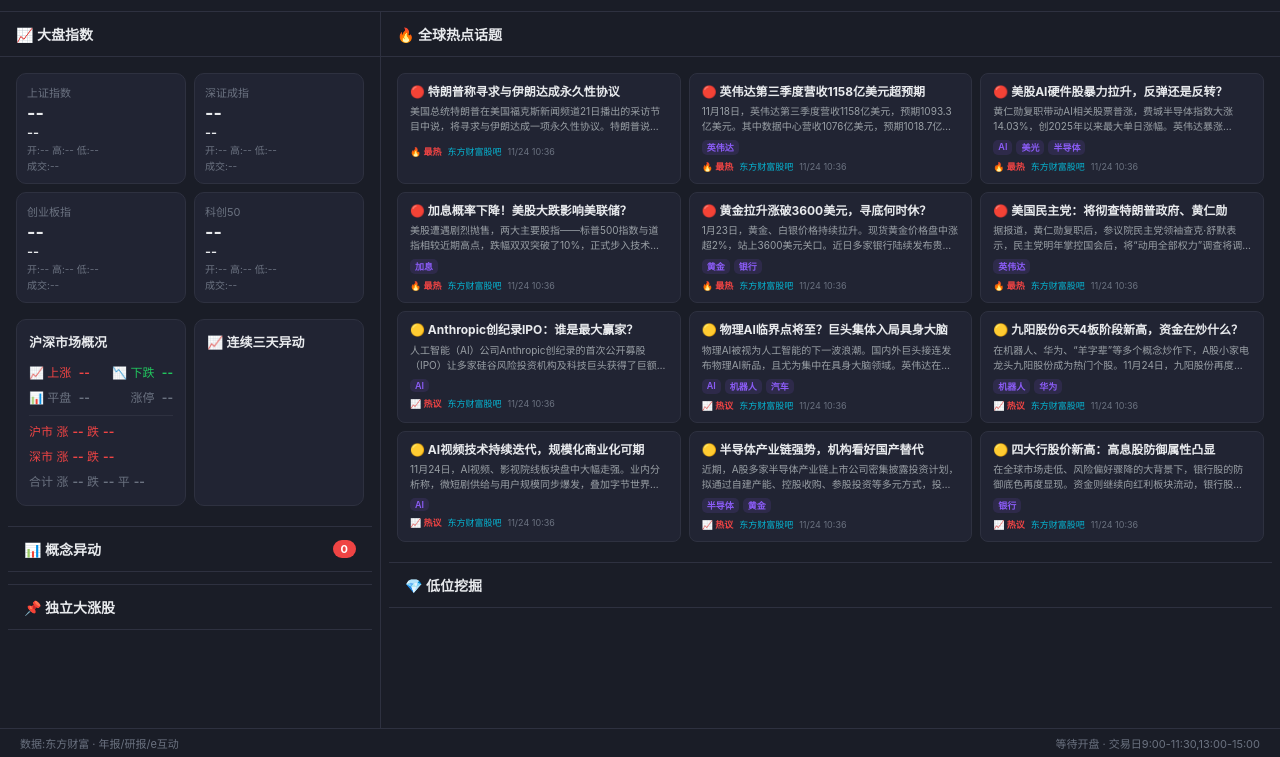
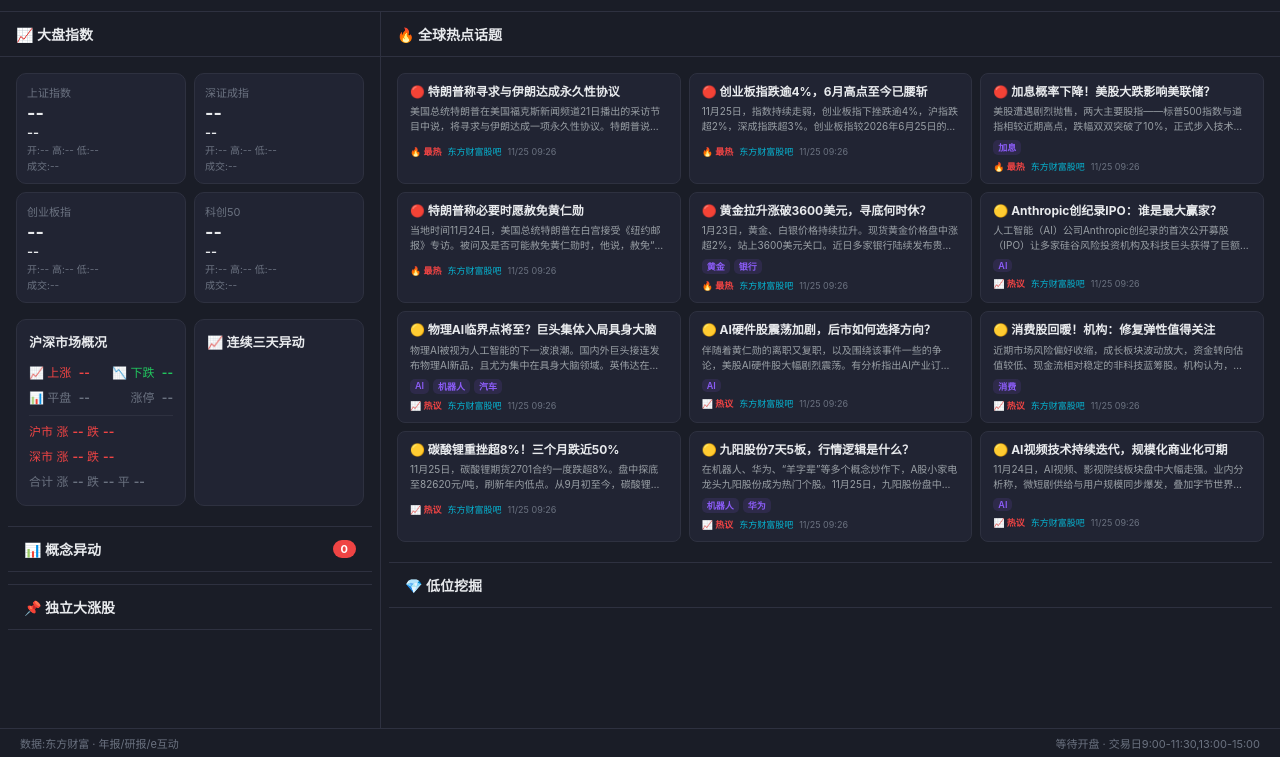
Before and after one commit to yyhhr11/upgraded-doodle, a plain HTML site: page index.html in a window 1280 px wide. Shown: the part 43-800 px from the top of the page. Drawn offline with Linux system fonts and the light colour scheme; no server answers.

Commit message:
auto: 更新热门话题 2026-11-25

```diff
--- a/index.html
+++ b/index.html
@@ -3554,21 +3554,21 @@ function isTrading(){
 function renderAlerts(){const el=document.getElementById('alerts-list');document.getElementById('ab').textContent=S.alerts.length;if(!S.alerts.length){if(el)el.innerHTML='<div class="emp"><div class="ei">👀</div><p>暂无显著异动</p></div>';return}if(el)el.innerHTML=S.alerts.map(a=>{const tops=a.topStocks||[];const cid='mine-'+a.name.replace(/[^a-zA-Z0-9\u4e00-\u9fff]/g,'');return'<div class="acard '+(a.lv==='strong'?'s':a.lv==='medium'?'m':'w')+'" onclick="document.getElementById(&quot;'+cid+'&quot;).scrollIntoView({behavior:&quot;smooth&quot;,block:&quot;start&quot;})"><div class="bn">'+(a.lv==='strong'?'🔴':a.lv==='medium'?'🟡':'🟢')+' '+a.name+'</div><div class="st"><span>涨幅 <span class="sv up">+'+a.change_pct.toFixed(1)+'%</span></span><span>涨停 <span class="sv">'+a.limit_up+'</span>只</span><span>成分 <span class="sv">'+a.total+'</span>只</span><span>得分 <span class="sv">'+a.score+'</span></span></div>'+(a.catalyst?'<div class="reason">'+a.catalyst+'</div>':'')+(tops.length?'<div style="font-size:11px;color:var(--t2);margin-top:6px;line-height:1.6">🔥 领涨：'+tops.map(s=>'<span style="color:'+(s.ch>=9.5?'var(--r)':'var(--t)')+';font-weight:600">'+s.n+'</span><span style="color:'+(s.ch>=0?'var(--r)':'var(--g)')+'">'+(s.ch>=0?'+':'')+s.ch.toFixed(1)+'%</span>').join(' | ')+'</div>':'')+'<div class="ts">'+a.time+'</div></div>'}).join('');}
 
 // ===== 全球热点话题（每日更新） =====
-// 更新日期：2026-11-24
+// 更新日期：2026-11-25
 // 数据来源：东方财富股吧 + 华尔街见闻热门
 const HOT_TOPICS=[
-  {title:'🔴 特朗普称寻求与伊朗达成永久性协议',summary:'美国总统特朗普在美国福克斯新闻频道21日播出的采访节目中说，将寻求与伊朗达成一项永久性协议。特朗普说：“我所做的是，我要确保即使四年、十五年或二十年后我们有一位不称职的总统，我达成的协议也将是永久性的。我不会让某人允许他们拥有核武器并对达成的协议出尔反尔。”特朗普还称，没有考虑伊朗政权更迭，“我从来不太在乎政权”。',tags:[],hot:'🔥 最热',source:'东方财富股吧',time:'11/24 10:36'},
-  {title:'🔴 英伟达第三季度营收1158亿美元超预期',summary:'11月18日，英伟达第三季度营收1158亿美元，预期1093.3亿美元。其中数据中心营收1076亿美元，预期1018.7亿美元。调整后毛利率74.9%。英伟达预计第四季度营收1274亿至1326亿美元，预期1252.5亿美元。',tags:['英伟达'],hot:'🔥 最热',source:'东方财富股吧',time:'11/24 10:36'},
-  {title:'🔴 美股AI硬件股暴力拉升，反弹还是反转？',summary:'黄仁勋复职带动AI相关股票普涨，费城半导体指数大涨14.03%，创2025年以来最大单日涨幅。英伟达暴涨31.48%，单日市值增加近万亿美元；SK海力士涨20.00%，美光科技涨19.04%，台积电涨14.08%。这种幅度的上涨说是“反弹”有点低估了行情的强度，说是“反转”时间维度又太短，股友们怎么看？',tags:['AI','美光','半导体'],hot:'🔥 最热',source:'东方财富股吧',time:'11/24 10:36'},
-  {title:'🔴 加息概率下降！美股大跌影响美联储？',summary:'美股遭遇剧烈抛售，两大主要股指——标普500指数与道指相较近期高点，跌幅双双突破了10%，正式步入技术性回调区间。而随着股市重挫，交易员也迅速削减了对美联储后续加息力度的押注。利率期货交易员目前已不再百分百预计美联储下月将会加息——最新定价显示下月加息25个基点的概率约为95.2%，按兵不动的概率则为4.8%。',tags:['加息'],hot:'🔥 最热',source:'东方财富股吧',time:'11/24 10:36'},
-  {title:'🔴 黄金拉升涨破3600美元，寻底何时休？',summary:'1月23日，黄金、白银价格持续拉升。现货黄金价格盘中涨超2%，站上3600美元关口。近日多家银行陆续发布贵金属市场波动风险提示，提醒投资者密切关注行情变化，增强风险防控意识，合理控制仓位，守护自身资产安全。',tags:['黄金','银行'],hot:'🔥 最热',source:'东方财富股吧',time:'11/24 10:36'},
-  {title:'🔴 美国民主党：将彻查特朗普政府、黄仁勋',summary:'据报道，黄仁勋复职后，参议院民主党领袖查克·舒默表示，民主党明年掌控国会后，将“动用全部权力”调查将调查特朗普政府、黄仁勋及其他英伟达高管等涉嫌为经济利益出卖国家安全的不当行为。据英伟达官网23日消息，英伟达重新任命黄仁勋为首席执行官。美国总统特朗普表示，他曾直接与英伟达董事会沟通，敦促董事会让黄仁勋重新出任公司CEO。',tags:['英伟达'],hot:'🔥 最热',source:'东方财富股吧',time:'11/24 10:36'},
-  {title:'🟡 Anthropic创纪录IPO：谁是最大赢家？',summary:'人工智能（AI）公司Anthropic创纪录的首次公开募股（IPO）让多家硅谷风险投资机构及科技巨头获得了巨额账面回报。其中，亚马逊和谷歌成为持股价值规模最大的机构投资者。按照11月20日收盘价计算，两家公司所持Anthropic股份合计价值约3300亿美元。',tags:['AI'],hot:'📈 热议',source:'东方财富股吧',time:'11/24 10:36'},
-  {title:'🟡 物理AI临界点将至？巨头集体入局具身大脑',summary:'物理AI被视为人工智能的下一波浪潮。国内外巨头接连发布物理AI新品，且尤为集中在具身大脑领域。英伟达在CoRL 2026发布新一代机器人模型GR00T 2。同日Anthropic发布Fable 5.2，在RoboDojo仿真测试中平均成功率达64.9%。谷歌DeepMind发布Gemini Robotics 2.5，在奔驰汽车产线实现96%任务成功率，Apollo 2人形机器人基于该模型自主完成零',tags:['AI','机器人','汽车'],hot:'📈 热议',source:'东方财富股吧',time:'11/24 10:36'},
-  {title:'🟡 九阳股份6天4板阶段新高，资金在炒什么？',summary:'在机器人、华为、“羊字辈”等多个概念炒作下，A股小家电龙头九阳股份成为热门个股。11月24日，九阳股份再度涨停，斩获6天4板。今年9月以来，九阳股份已多次发布风险提示。今年10月26日，九阳股份的控股股东上海力鸿还曾高位减持1.9%公司股份。',tags:['机器人','华为'],hot:'📈 热议',source:'东方财富股吧',time:'11/24 10:36'},
-  {title:'🟡 AI视频技术持续迭代，规模化商业化可期',summary:'11月24日，AI视频、影视院线板块盘中大幅走强。业内分析称，微短剧供给与用户规模同步爆发，叠加字节世界模型等AI催化与海外短剧映射，传媒板块的情绪与预期逐步改善。中期看微短剧收入兑现、AI内容落地与出海商业化，布局宜以经营改善与商业回收为依据，看好内容储备与变现确定性兼具的标的。',tags:['AI'],hot:'📈 热议',source:'东方财富股吧',time:'11/24 10:36'},
-  {title:'🟡 半导体产业链强势，机构看好国产替代',summary:'近期，A股多家半导体产业链上市公司密集披露投资计划，拟通过自建产能、控股收购、参股投资等多元方式，投向半导体设备、材料、芯片制造及测试等环节，加快补链强链。机构指出，在下游、技术、政策和资本四大动能共振下，国产半导体产业链迎来黄金发展周期。',tags:['半导体','黄金'],hot:'📈 热议',source:'东方财富股吧',time:'11/24 10:36'},
-  {title:'🟡 四大行股价新高：高息股防御属性凸显',summary:'在全球市场走低、风险偏好骤降的大背景下，银行股的防御底色再度显现。资金则继续向红利板块流动，银行股逆势活跃，建设银行、工商银行、农业银行、中国银行盘中齐创年内新高，其中，建设银行涨1%，总市值升至3.27万亿元，近一个月有11个交易日刷新历史纪录。',tags:['银行'],hot:'📈 热议',source:'东方财富股吧',time:'11/24 10:36'}
+  {title:'🔴 特朗普称寻求与伊朗达成永久性协议',summary:'美国总统特朗普在美国福克斯新闻频道21日播出的采访节目中说，将寻求与伊朗达成一项永久性协议。特朗普说：“我所做的是，我要确保即使四年、十五年或二十年后我们有一位不称职的总统，我达成的协议也将是永久性的。我不会让某人允许他们拥有核武器并对达成的协议出尔反尔。”特朗普还称，没有考虑伊朗政权更迭，“我从来不太在乎政权”。',tags:[],hot:'🔥 最热',source:'东方财富股吧',time:'11/25 09:26'},
+  {title:'🔴 创业板指跌逾4%，6月高点至今已腰斩',summary:'11月25日，指数持续走弱，创业板指下挫跌逾4%，沪指跌超2%，深成指跌超3%。创业板指较2026年6月25日的历史高点，近103个交易日跌幅达50%。',tags:[],hot:'🔥 最热',source:'东方财富股吧',time:'11/25 09:26'},
+  {title:'🔴 加息概率下降！美股大跌影响美联储？',summary:'美股遭遇剧烈抛售，两大主要股指——标普500指数与道指相较近期高点，跌幅双双突破了10%，正式步入技术性回调区间。而随着股市重挫，交易员也迅速削减了对美联储后续加息力度的押注。利率期货交易员目前已不再百分百预计美联储下月将会加息——最新定价显示下月加息25个基点的概率约为95.2%，按兵不动的概率则为4.8%。',tags:['加息'],hot:'🔥 最热',source:'东方财富股吧',time:'11/25 09:26'},
+  {title:'🔴 特朗普称必要时愿赦免黄仁勋',summary:'当地时间11月24日，美国总统特朗普在白宫接受《纽约邮报》专访。被问及是否可能赦免黄仁勋时，他说，赦免“始终是一个选项”，但“我认为没有必要”。',tags:[],hot:'🔥 最热',source:'东方财富股吧',time:'11/25 09:26'},
+  {title:'🔴 黄金拉升涨破3600美元，寻底何时休？',summary:'1月23日，黄金、白银价格持续拉升。现货黄金价格盘中涨超2%，站上3600美元关口。近日多家银行陆续发布贵金属市场波动风险提示，提醒投资者密切关注行情变化，增强风险防控意识，合理控制仓位，守护自身资产安全。',tags:['黄金','银行'],hot:'🔥 最热',source:'东方财富股吧',time:'11/25 09:26'},
+  {title:'🟡 Anthropic创纪录IPO：谁是最大赢家？',summary:'人工智能（AI）公司Anthropic创纪录的首次公开募股（IPO）让多家硅谷风险投资机构及科技巨头获得了巨额账面回报。其中，亚马逊和谷歌成为持股价值规模最大的机构投资者。按照11月20日收盘价计算，两家公司所持Anthropic股份合计价值约3300亿美元。',tags:['AI'],hot:'📈 热议',source:'东方财富股吧',time:'11/25 09:26'},
+  {title:'🟡 物理AI临界点将至？巨头集体入局具身大脑',summary:'物理AI被视为人工智能的下一波浪潮。国内外巨头接连发布物理AI新品，且尤为集中在具身大脑领域。英伟达在CoRL 2026发布新一代机器人模型GR00T 2。同日Anthropic发布Fable 5.2，在RoboDojo仿真测试中平均成功率达64.9%。谷歌DeepMind发布Gemini Robotics 2.5，在奔驰汽车产线实现96%任务成功率，Apollo 2人形机器人基于该模型自主完成零',tags:['AI','机器人','汽车'],hot:'📈 热议',source:'东方财富股吧',time:'11/25 09:26'},
+  {title:'🟡 AI硬件股震荡加剧，后市如何选择方向？',summary:'伴随着黄仁勋的离职又复职，以及围绕该事件一些的争论，美股AI硬件股大幅剧烈震荡。有分析指出AI产业订单、技术走向等产业链或正在发生变化，可能会影响到原先的产业链布局，还会使产业格局会发生微妙变化。',tags:['AI'],hot:'📈 热议',source:'东方财富股吧',time:'11/25 09:26'},
+  {title:'🟡 消费股回暖！机构：修复弹性值得关注',summary:'近期市场风险偏好收缩，成长板块波动放大，资金转向估值较低、现金流相对稳定的非科技蓝筹股。机构认为，当前商贸零售板块估值处于历史相对低位，在科技板块阶段性回调带来的风格再平衡背景下，消费板块的修复弹性值得重视。',tags:['消费'],hot:'📈 热议',source:'东方财富股吧',time:'11/25 09:26'},
+  {title:'🟡 碳酸锂重挫超8%！三个月跌近50%',summary:'11月25日，碳酸锂期货2701合约一度跌超8%。盘中探底至82620元/吨，刷新年内低点。从9月初至今，碳酸锂价格自超16万元/吨的相对高点加速下落，三月间近乎腰斩。',tags:[],hot:'📈 热议',source:'东方财富股吧',time:'11/25 09:26'},
+  {title:'🟡 九阳股份7天5板，行情逻辑是什么？',summary:'在机器人、华为、“羊字辈”等多个概念炒作下，A股小家电龙头九阳股份成为热门个股。11月25日，九阳股份盘中再度涨停，斩获7天5板。今年9月以来，九阳股份已多次发布风险提示。今年10月26日，九阳股份的控股股东上海力鸿还曾高位减持1.9%公司股份。',tags:['机器人','华为'],hot:'📈 热议',source:'东方财富股吧',time:'11/25 09:26'},
+  {title:'🟡 AI视频技术持续迭代，规模化商业化可期',summary:'11月24日，AI视频、影视院线板块盘中大幅走强。业内分析称，微短剧供给与用户规模同步爆发，叠加字节世界模型等AI催化与海外短剧映射，传媒板块的情绪与预期逐步改善。中期看微短剧收入兑现、AI内容落地与出海商业化，布局宜以经营改善与商业回收为依据，看好内容储备与变现确定性兼具的标的。',tags:['AI'],hot:'📈 热议',source:'东方财富股吧',time:'11/25 09:26'}
 ];
 
 function renderHotTopics(){
```
